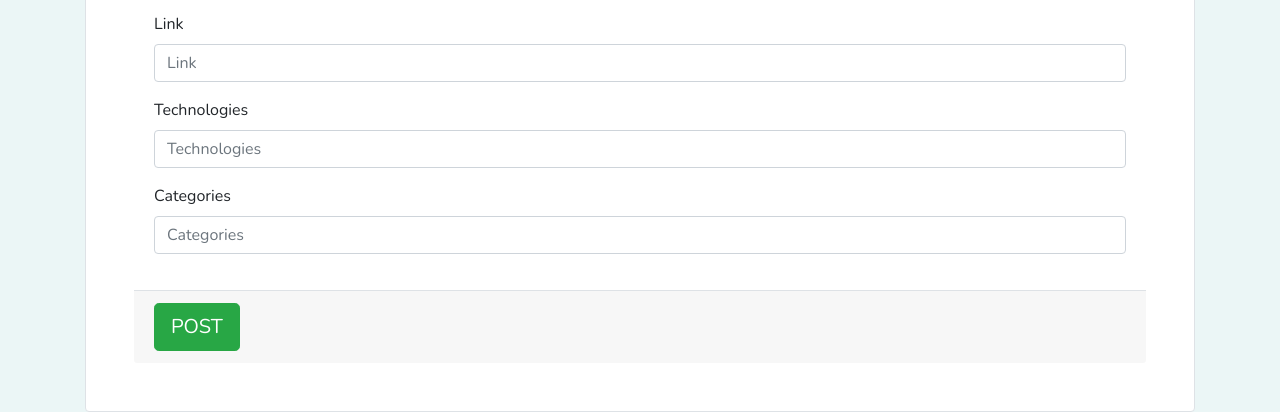
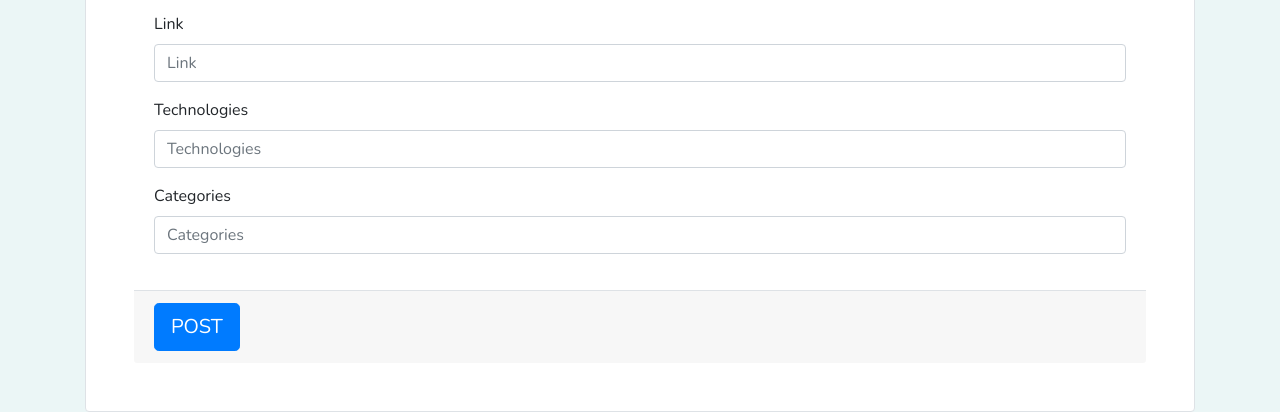
Before and after one commit to IsaacMurage-dev/Awards, a Django app: a page that uses awards/templates/new_post.html in a window 1280 px wide. Shown: the part 922-1334 px from the top of the page. Run offline with Django 3.2, Linux system fonts and the light colour scheme; a user stored in the database is signed in; data comes from the database, SQL or seed files in the repository; some libraries are stand-ins or nearby versions.

Commit message:
edit newpost

```diff
--- a/awards/templates/new_post.html
+++ b/awards/templates/new_post.html
@@ -15,7 +15,7 @@
 
 			</div>
 			<div class="card-footer border-top">
-				<input type="submit" class="btn btn-success btn-lg animated pulse infinite slow" value="POST">
+				<input type="submit" class="btn btn-primary btn-lg " value="POST">
 
 			</div>
 		</form>
```
